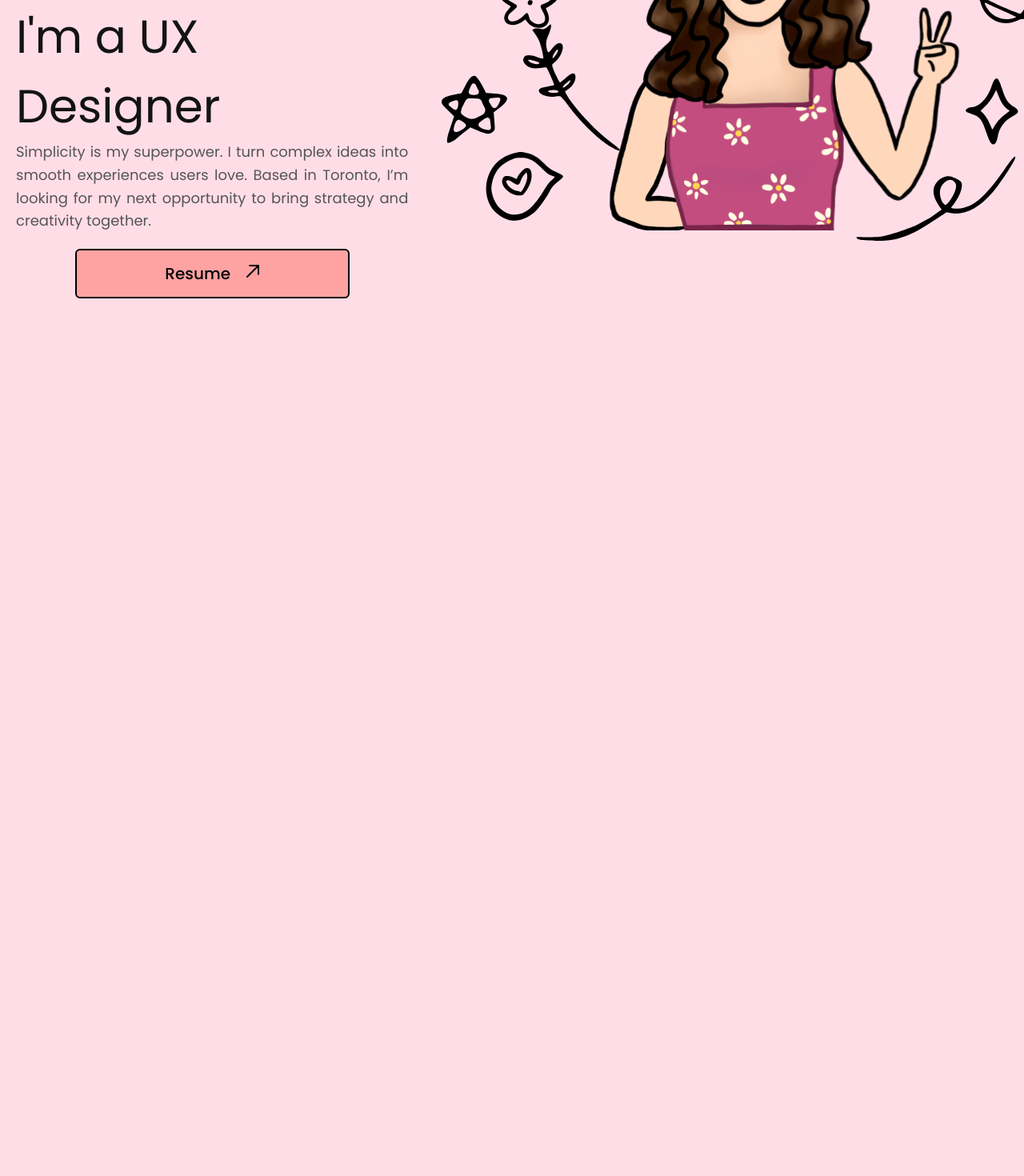
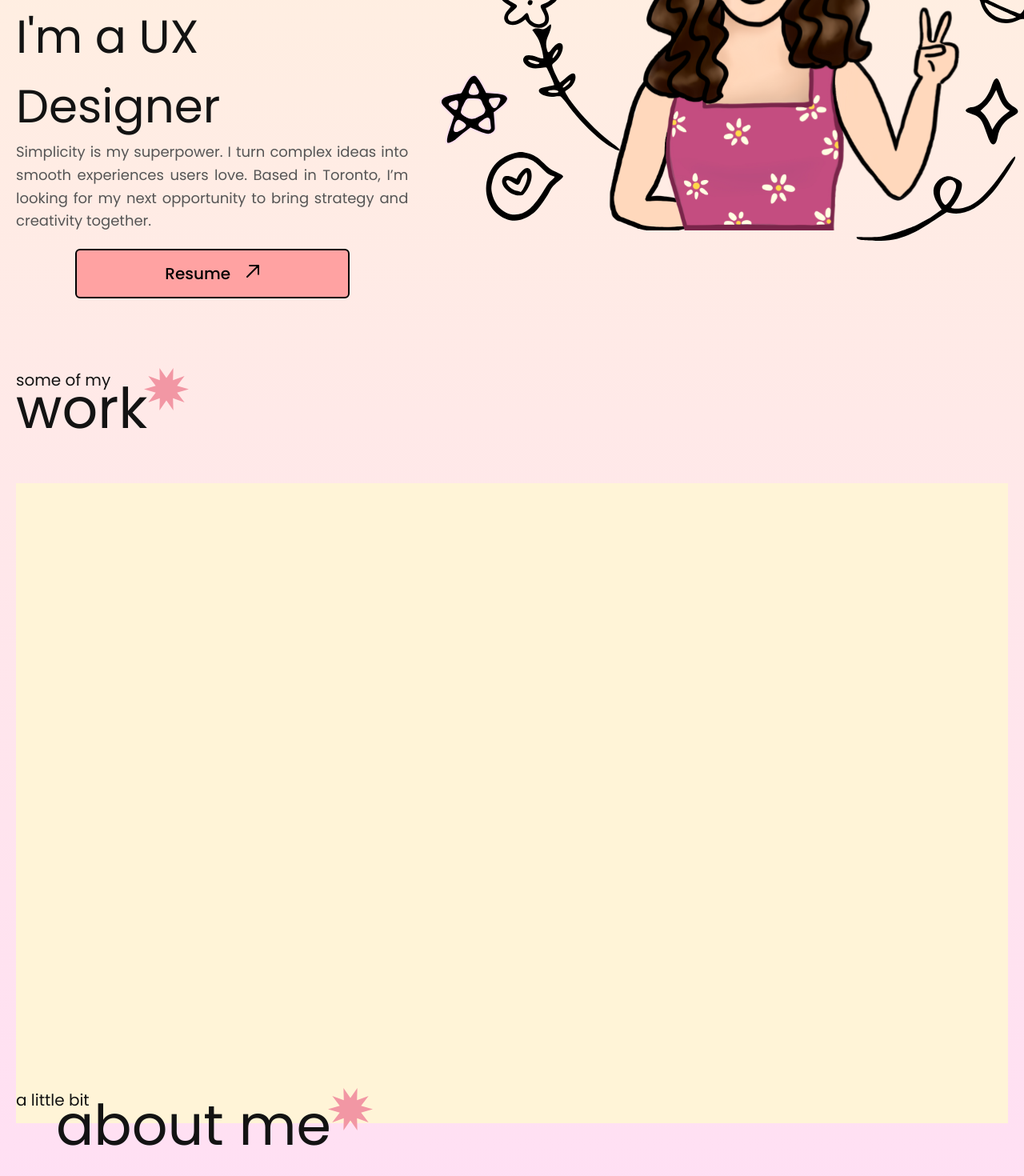
Before and after one commit to haneeshraj/raina-portfolio, a Next.js app: page / in a window 1280 px wide. Shown: the part 380-1850 px from the top of the page at 80% size. Before the commit the page ends 820 px from the top, so only its background shows below. Built offline with nearby package versions, Linux system fonts and the light colour scheme.

Commit message:
work sectio  and about me section

```diff
--- a/src/app/globals.css
+++ b/src/app/globals.css
@@ -11,7 +11,7 @@ html {
 }
 
 body {
-  background-color: #ffdde7;
+  background: linear-gradient(to bottom, #fff2dd, #ffdff4);
   color: #131313;
   font-family: "Poppins", sans-serif;
 }
--- a/src/app/page.module.scss
+++ b/src/app/page.module.scss
@@ -9,7 +9,7 @@
   justify-content: space-between;
   gap: 4rem;
   padding: 2rem;
-  min-height: 80vh;
+  min-height: 90vh;
 }
 
 .heroLeft {
@@ -97,3 +97,67 @@
     min-height: auto;
   }
 }
+
+.workSection {
+  padding: 2rem;
+  max-width: 154rem;
+  width: 100%;
+  margin: 0 auto;
+  height: 100vh;
+  margin-bottom: 10rem;
+}
+
+.workHeading {
+  margin-bottom: 4rem;
+  position: relative;
+}
+
+.workText-small {
+  font-size: 2rem;
+}
+.workText-big {
+  margin-top: -3.2rem;
+  font-size: 7rem;
+}
+
+.workSvgSpace {
+  position: absolute;
+  top: 0;
+  left: 16rem;
+}
+
+.workContainer {
+  height: 80rem;
+  background-color: #fff4d7;
+}
+
+.aboutSection {
+  padding: 2rem;
+  max-width: 154rem;
+  width: 100%;
+  margin: 0 auto;
+}
+
+.aboutHeading {
+  margin-bottom: 4rem;
+  position: relative;
+}
+
+.aboutText-small {
+  font-size: 2rem;
+}
+
+.aboutText-big {
+  margin-top: -3.6rem;
+  font-size: 7rem;
+  margin-left: 5rem;
+}
+
+.aboutSvgSpace {
+  position: absolute;
+  top: 0;
+  left: 39rem;
+}
+
+.aboutContainer {
+}
--- a/src/app/page.tsx
+++ b/src/app/page.tsx
@@ -10,6 +10,7 @@ export default function Home() {
   };
 
   return (
+    <>
       <section className={styles.hero}>
         {/* Left Section - Text */}
         <div className={styles.heroLeft}>
@@ -23,7 +24,10 @@ export default function Home() {
               viewBox="0 0 47 47"
               fill="none"
               xmlns="http://www.w3.org/2000/svg"
-            className={clsx(styles.nameDecoration, styles["nameDecoration--1"])}
+              className={clsx(
+                styles.nameDecoration,
+                styles["nameDecoration--1"]
+              )}
             >
               <path
                 d="M23.5 0L25.6433 9.024C27.0946 15.1378 31.8622 19.9056 37.976 21.3569L47 23.5L37.976 25.6433C31.8622 27.0946 27.0946 31.8622 25.6433 37.976L23.5 47L21.3569 37.976C19.9056 31.8622 15.1378 27.0946 9.024 25.6433L0 23.5L9.024 21.3569C15.1378 19.9056 19.9056 15.1378 21.3569 9.024L23.5 0Z"
@@ -36,7 +40,10 @@ export default function Home() {
               viewBox="0 0 47 47"
               fill="none"
               xmlns="http://www.w3.org/2000/svg"
-            className={clsx(styles.nameDecoration, styles["nameDecoration--2"])}
+              className={clsx(
+                styles.nameDecoration,
+                styles["nameDecoration--2"]
+              )}
             >
               <path
                 d="M23.5 0L25.6433 9.024C27.0946 15.1378 31.8622 19.9056 37.976 21.3569L47 23.5L37.976 25.6433C31.8622 27.0946 27.0946 31.8622 25.6433 37.976L23.5 47L21.3569 37.976C19.9056 31.8622 15.1378 27.0946 9.024 25.6433L0 23.5L9.024 21.3569C15.1378 19.9056 19.9056 15.1378 21.3569 9.024L23.5 0Z"
@@ -49,7 +56,10 @@ export default function Home() {
               viewBox="0 0 47 47"
               fill="none"
               xmlns="http://www.w3.org/2000/svg"
-            className={clsx(styles.nameDecoration, styles["nameDecoration--3"])}
+              className={clsx(
+                styles.nameDecoration,
+                styles["nameDecoration--3"]
+              )}
             >
               <path
                 d="M23.5 0L25.6433 9.024C27.0946 15.1378 31.8622 19.9056 37.976 21.3569L47 23.5L37.976 25.6433C31.8622 27.0946 27.0946 31.8622 25.6433 37.976L23.5 47L21.3569 37.976C19.9056 31.8622 15.1378 27.0946 9.024 25.6433L0 23.5L9.024 21.3569C15.1378 19.9056 19.9056 15.1378 21.3569 9.024L23.5 0Z"
@@ -62,7 +72,10 @@ export default function Home() {
               viewBox="0 0 47 47"
               fill="none"
               xmlns="http://www.w3.org/2000/svg"
-            className={clsx(styles.nameDecoration, styles["nameDecoration--4"])}
+              className={clsx(
+                styles.nameDecoration,
+                styles["nameDecoration--4"]
+              )}
             >
               <path
                 d="M23.5 0L25.6433 9.024C27.0946 15.1378 31.8622 19.9056 37.976 21.3569L47 23.5L37.976 25.6433C31.8622 27.0946 27.0946 31.8622 25.6433 37.976L23.5 47L21.3569 37.976C19.9056 31.8622 15.1378 27.0946 9.024 25.6433L0 23.5L9.024 21.3569C15.1378 19.9056 19.9056 15.1378 21.3569 9.024L23.5 0Z"
@@ -177,5 +190,50 @@ export default function Home() {
           </svg>
         </div>
       </section>
+
+      {/* Work Section */}
+      <section className={styles.workSection}>
+        <div className={styles.workHeading}>
+          <div className={styles["workText-small"]}>some of my</div>
+          <div className={styles["workText-big"]}>work</div>
+          <svg
+            className={styles.workSvgSpace}
+            width="56"
+            height="53"
+            viewBox="0 0 56 53"
+            fill="none"
+            xmlns="http://www.w3.org/2000/svg"
+          >
+            <path
+              d="M27.999 12.5698L36.6526 0L36.2293 15.2297L50.6521 10.1227L41.3133 22.1953L56 26.5011L41.3133 30.8068L50.6521 42.8772L36.2293 37.7724L36.6526 53L27.999 40.4323L19.3474 53L19.7708 37.7724L5.34804 42.8772L14.6847 30.8068L0 26.5011L14.6847 22.1953L5.34804 10.1227L19.7708 15.2297L19.3474 0L27.999 12.5698Z"
+              fill="#F297A4"
+            />
+          </svg>
+        </div>
+        <div className={styles.workContainer}></div>
+      </section>
+
+      <section className={styles.aboutSection}>
+        <div className={styles.aboutHeading}>
+          <p className={styles["aboutText-small"]}>a little bit</p>
+          <p className={styles["aboutText-big"]}>about me</p>
+
+          <svg
+            className={styles.aboutSvgSpace}
+            width="56"
+            height="53"
+            viewBox="0 0 56 53"
+            fill="none"
+            xmlns="http://www.w3.org/2000/svg"
+          >
+            <path
+              d="M27.999 12.5698L36.6526 0L36.2293 15.2297L50.6521 10.1227L41.3133 22.1953L56 26.5011L41.3133 30.8068L50.6521 42.8772L36.2293 37.7724L36.6526 53L27.999 40.4323L19.3474 53L19.7708 37.7724L5.34804 42.8772L14.6847 30.8068L0 26.5011L14.6847 22.1953L5.34804 10.1227L19.7708 15.2297L19.3474 0L27.999 12.5698Z"
+              fill="#F297A4"
+            />
+          </svg>
+        </div>
+        <div className={styles.aboutContainer}></div>
+      </section>
+    </>
   );
 }
```
Lines whose indentation alone changed are shown as unchanged.
